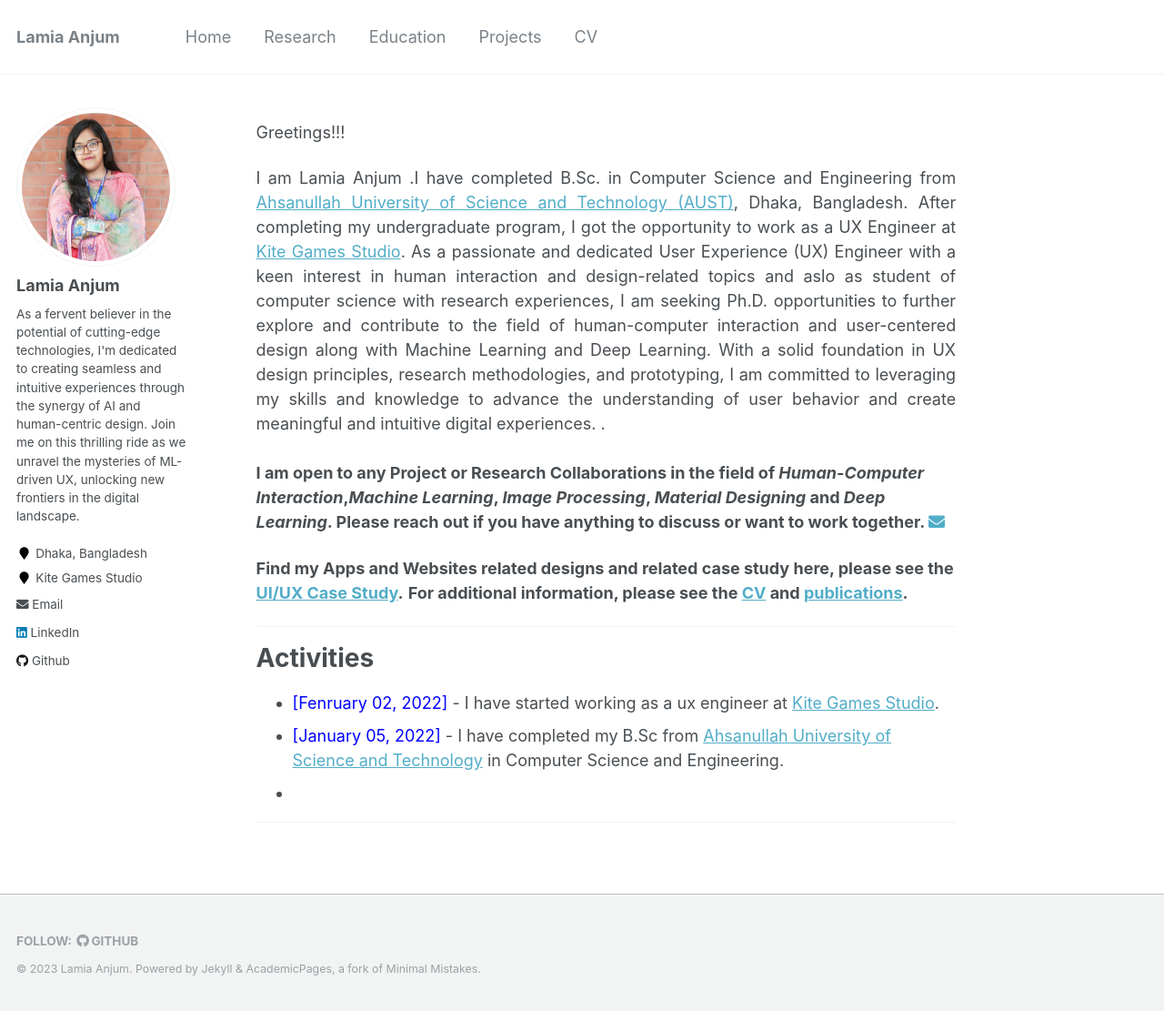
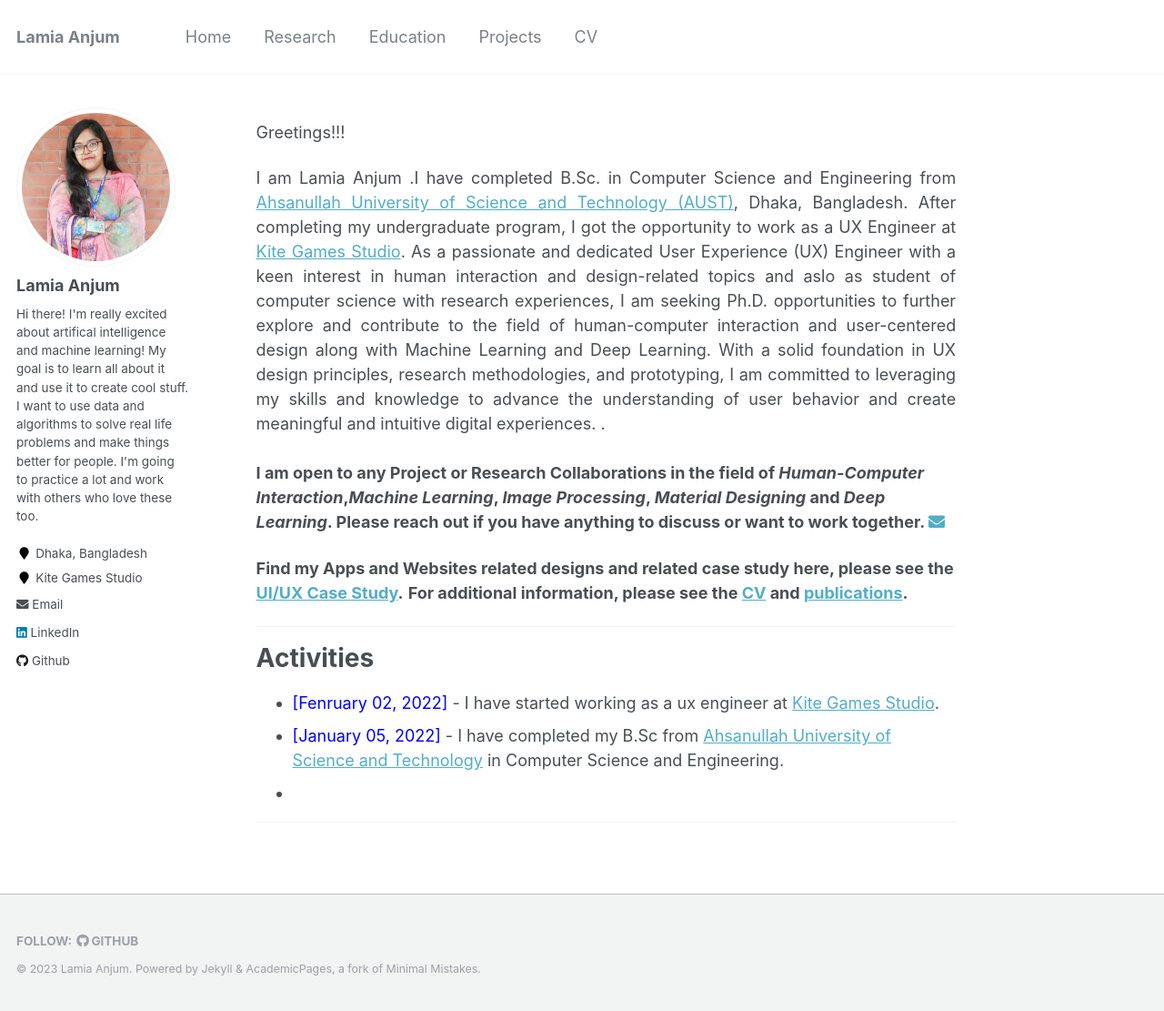
Before and after one commit to lamianjum/lamianjum.github.io, a Jekyll site: the page built from _pages/about.md, in a window 1280 px wide and 1111 px high. Shown: the whole window at 91% size. Built offline with Jekyll 4.4.1, drawn with Linux system fonts in a browser that asks for light colours; a script that is not in the unit is left out.

Commit message:
Update _config.yml

```diff
--- a/_config.yml
+++ b/_config.yml
@@ -82,7 +82,7 @@ analytics:
 author:
   name             : "Lamia Anjum"
   avatar           : "final_picture_lamia.jpg"
-  bio              : "As a fervent believer in the potential of cutting-edge technologies, I'm dedicated to creating seamless and intuitive experiences through the synergy of AI and human-centric design. Join me on this thrilling ride as we unravel the mysteries of ML-driven UX, unlocking new frontiers in the digital landscape. "
+  bio              : "Hi there! I'm really excited about artifical intelligence and machine learning! My goal is to learn all about it and use it to create cool stuff. I want to use data and algorithms to solve real life problems and make things better for people. I'm going to practice a lot and work with others who love these too."
   location         : "Dhaka, Bangladesh"
   employer         :  Kite Games Studio
   pubmed           : #"https://www.ncbi.nlm.nih.gov/pubmed/?term=john+snow"
```
